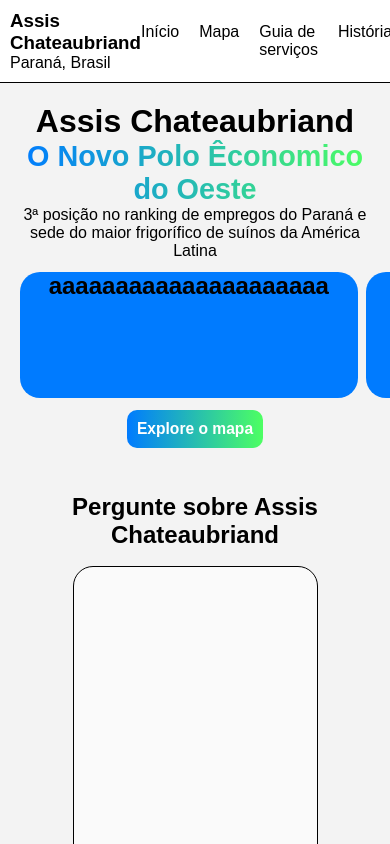
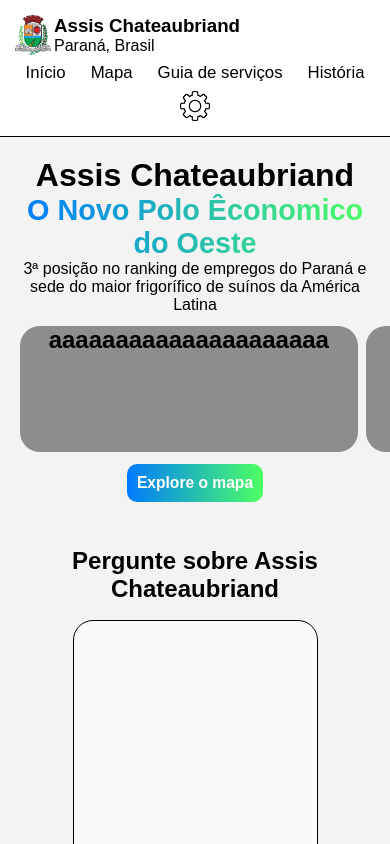
Before and after one commit to LuizNervous/PFCgugugaga, a plain HTML site: page index.html in a window 390 px wide. Shown: the top 844 px of the page. Drawn offline with Linux system fonts and the light colour scheme.

Commit message:
mexendo home

```diff
--- a/index.html
+++ b/index.html
@@ -10,8 +10,10 @@
 
 <body>
     <header>
+        <div class="imglado">
+            <img src="imagens/assis.png" alt="">
             <div>
-            <div>
+
                 <h3>Assis Chateaubriand</h3>
                 <p>Paraná, Brasil</p>
             </div>
--- a/style.css
+++ b/style.css
@@ -19,12 +19,12 @@ header {
     display: flex;
     align-items: center;
     justify-content: space-around;
-    padding: 10px;
+    padding: 20px 40px;
     border-bottom: .001px solid black;
     transition: all 0.3s;
 }
 
-header img {
+header #settings {
 cursor: pointer;
     width: 30px;
 }
@@ -34,17 +34,24 @@ header a {
     color: black;
     transition: color 0.3s;
 }
+.imglado{
+    display: flex;
+    gap: 3px;
+}
+.imglado img {
+    width: 10%;
+}
 
 .topicos {
-    display: flex;
-    gap: 20px;
-    list-style: none;
-
+display: flex;
+gap: 25px;
+list-style: none;
+font-size:105%;
 }
 
 .topicos a:hover {
     cursor: pointer;
-    color: rgb(133, 136, 136);
+    color: rgb(39, 151, 248);
 }
 
 
@@ -90,7 +97,7 @@ main {
 
 .blocos-home .bloco {
     height: auto;
-    background-color: #007bff;
+    background-color: #8d8d8d;
     width: 40vh;
     height: 15vh;
     border-radius: 20px;
@@ -100,19 +107,24 @@ main {
     width: 20%;
 }
 
+.botao {
+    margin-bottom: 4vh;
+    display: flex;
+    justify-content: center;
+}
 .botao button {
     background: linear-gradient(to right, #007bff, #4dff62);
     width: 100%;
     padding: 10px;
+    cursor: pointer;
     border-radius: 10px;
     color: white;
     border: none;
+    transition: all 0.3s;
 }
-
-.botao {
-    margin-bottom: 4vh;
-    display: flex;
-    justify-content: center;
+.botao button:hover{
+    cursor: pointer;
+    box-shadow: 0 6px 12px rgb(39, 151, 248);
 
 }
 
@@ -148,12 +160,15 @@ main {
     font-family: 'Segoe UI', Tahoma, Geneva, Verdana, sans-serif;
     font-size: large;
     padding: 19px;
+    outline: none;
+    border-color: #289eff;
     border-radius: 10px;
 }
 
 .digitacao button {
     background-color: #0044ff;
         font-size: large;
+        border: none;
     padding: 10px;
     border-radius: 10px;
     transition: all 0.3s;
@@ -161,9 +176,8 @@ main {
 }
 
 .digitacao button:hover {
-    transform: translateY(-2px);
+    cursor: pointer;
     box-shadow: 0 6px 12px rgb(39, 151, 248);
-
 }
 
 .digitacao button:active {
@@ -199,5 +213,15 @@ footer h3 {
 }
 
 .linksFast a:hover {
-    color: #00f7ff;
+    color: #73bafd;
 }
+@media (max-width:600px) {
+    header{
+        flex-wrap: wrap;
+        padding: 15px;
+        gap: 8px;
+    }
+    .topicos{
+         position: relative;
+    }
+}
```
Also changed, not shown: imagens/assis.png (added). Lines whose indentation alone changed are shown as unchanged.
